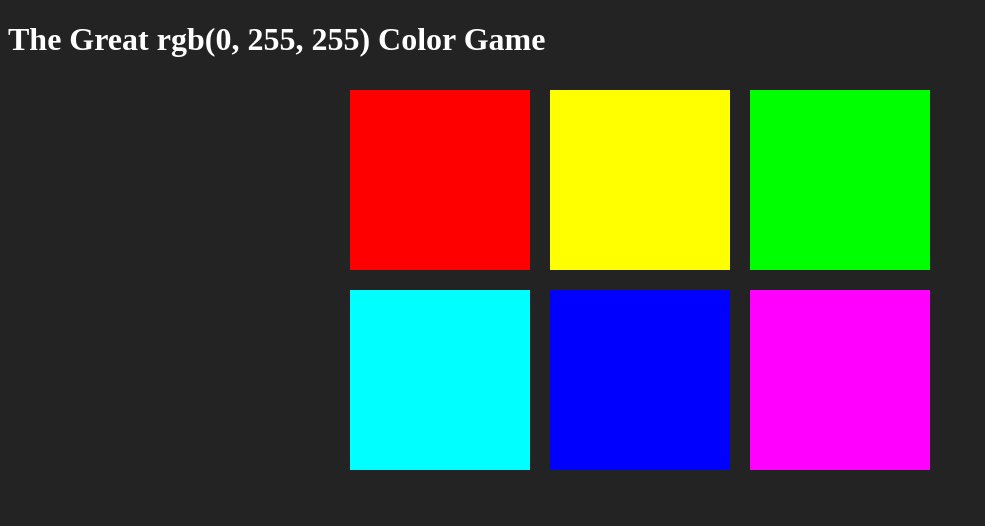
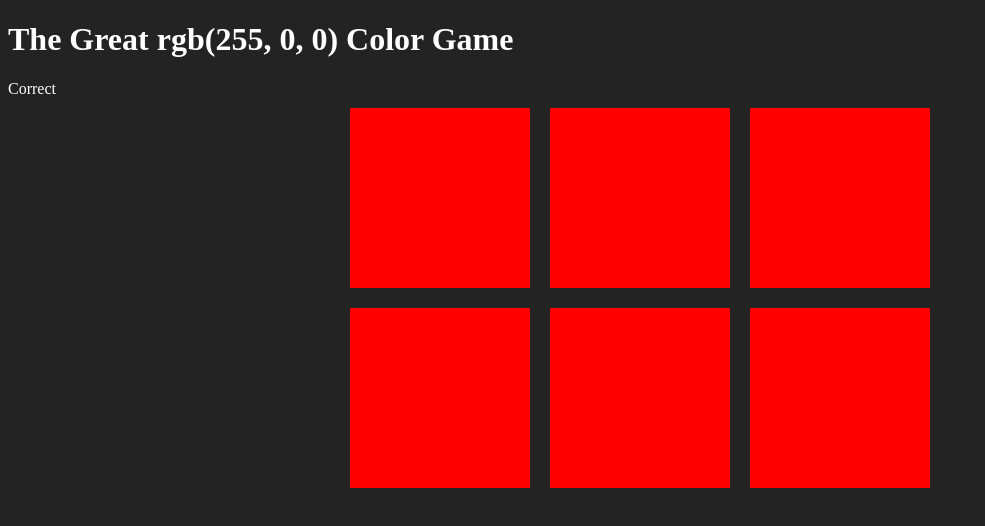
Before and after one commit to Lincxx/the-web-developer-bootcamp, a plain HTML site: page Section15/colorgame.html in a window 1280 px wide. Both pictures are taken after a click on the element 439 px from the left and 179 px from the top of the page. Shown: the whole page, without its empty margins (0-985 px from the left). Drawn offline with Linux system fonts and the light colour scheme.

Commit message:
Added 2 function, one to pick a random color and the other to make all the sqaures color when correct

```diff
--- a/Section15/colorgame.css
+++ b/Section15/colorgame.css
@@ -18,3 +18,5 @@ h1 {
     padding-bottom: 30%;
     float: left;
 }
+
+span {color: white;}
--- a/Section15/colorgame.html
+++ b/Section15/colorgame.html
@@ -7,6 +7,9 @@
 </head>
 <body>
     <h1>The Great <span id="colorDisplay"></span> Color Game</h1>
+    <div>
+        <span id="message"></span>
+    </div>
     <div class="container">
         <div class="square"></div>
         <div class="square"></div>
--- a/Section15/colorgame.js
+++ b/Section15/colorgame.js
@@ -8,8 +8,10 @@ var colors = [
 ];
 
 var squares = document.querySelectorAll('.square');
-var pickedColor = colors[3];
+var pickedColor = pickColor();
 var colorDisplay = document.getElementById('colorDisplay');
+var messageDisplay = document.querySelector('#message');
+
 colorDisplay.textContent = pickedColor;
 
 for (var i = 0; i < squares.length; i++) {
@@ -21,9 +23,25 @@ for (var i = 0; i < squares.length; i++) {
         var clickedColor = this.style.backgroundColor;
         //compare color to pickedColor
         if (clickedColor === pickedColor) {
-            alert('corrected');
+            messageDisplay.textContent = "Correct";
+            changeColors(clickedColor);
         } else {
-            alert('wrong');
+            this.style.backgroundColor = "#232323";
+            messageDisplay.textContent = "Try Again";
         }
     });
 }
+
+function changeColors(color) {
+    //loop through all squares
+    for (var i = 0; i < colors.length; i++) {
+        //change each color to match given color
+        squares[i].style.backgroundColor = color;
+    }
+
+}
+
+function pickColor() {
+    var random = Math.floor(Math.random() * colors.length);
+    return colors[random];
+}
```
